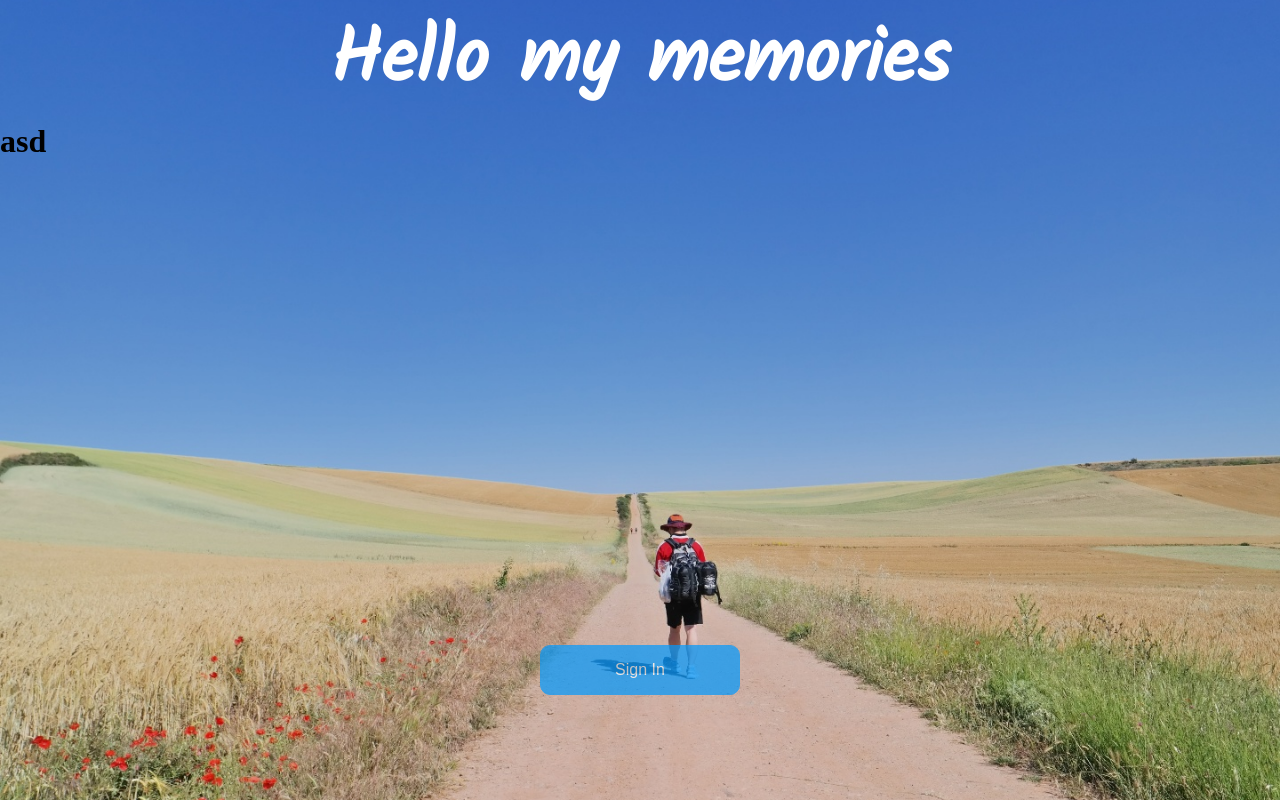
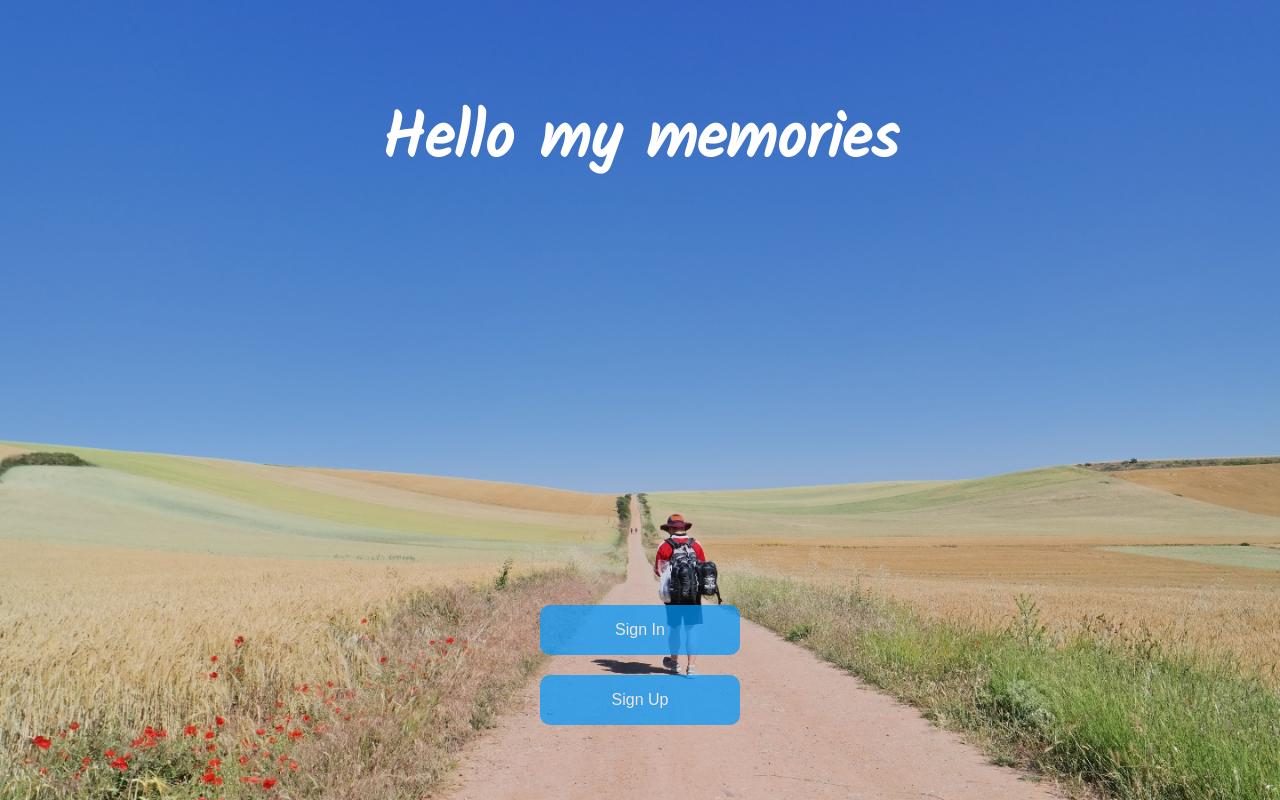
Before and after one commit to GiSeok-Hong/my_footprints_front, a React app: page / in a window 1280 px wide. Built offline with nearby package versions, Linux system fonts and the light colour scheme.

Commit message:
11/09 [기능]SignInBtn -> IndexBtn으로 변경 및 내용 추가

```diff
--- a/src/app.tsx
+++ b/src/app.tsx
@@ -10,7 +10,7 @@ const GlobalStyle = createGlobalStyle`
   }
 
 `
-// eslint-disable-next-line @typescript-eslint/explicit-module-boundary-types
+
 const App = () => {
   return (
     <>
--- /dev/null
+++ b/src/components/buttons/IndexBtn.tsx
@@ -0,0 +1,44 @@
+import React from 'react';
+import styled from 'styled-components';
+import { MAIN_PALETTE } from '../../styles/theme';
+
+const Button = styled.button`
+  /* 기본 모양 */
+  width:200px;
+  height:50px;
+  border-radius: 10px;
+  padding:15px;
+  cursor:pointer;
+  opacity:0.7;
+  border: none;
+  background-color: ${MAIN_PALETTE.MAIN_BLUE};
+
+  /* 폰트 관련 */
+  font-size: 1rem;
+  color: ${MAIN_PALETTE.MAIN_WHITE};
+
+  /* 위치 */
+  position:absolute;
+  left:50%;
+  transform:translate(-50%,-50%);
+  bottom: ${(props) => props.children === "Sign In" ? "120px" : "50px"};
+
+  &:hover {
+    background-color: ${MAIN_PALETTE.MAIN_WHITE};
+    color:${MAIN_PALETTE.MAIN_BLUE};
+  }
+`;
+
+type ButtonProps = {
+  btntype: string;
+}
+
+
+const IndexBtn = ({ btntype }:ButtonProps) => {
+  return (
+    <Button>{ btntype }</Button>
+  );
+};
+
+
+export default IndexBtn;
--- a/src/components/buttons/SignInBtn.tsx
+++ /dev/null
@@ -1,35 +0,0 @@
-import React from 'react';
-import styled from 'styled-components';
-import { MAIN_PALETTE } from '../../styles/theme';
-
-const Button = styled.button`
-  background-color: ${MAIN_PALETTE.MAIN_BLUE};
-  color: ${MAIN_PALETTE.MAIN_WHITE};
-  font-size: 1rem;
-  border: 1px solid ${MAIN_PALETTE.MAIN_BLUE};
-  border-radius: 10px;
-  width:200px;
-  height:50px;
-  padding:15px;
-  cursor:pointer;
-  position:absolute;
-  left:50%;
-  bottom:10%;
-  transform:translate(-50%,-50%);
-  opacity:0.7;
-
-  &:hover {
-    background-color: ${MAIN_PALETTE.MAIN_WHITE};
-    color:${MAIN_PALETTE.MAIN_BLUE};
-
-  }
-`;
-
-// eslint-disable-next-line @typescript-eslint/explicit-module-boundary-types
-const SignInBtn = () => {
-  return (
-    <Button>Sign In</Button>
-  );
-};
-
-export default SignInBtn;
--- a/src/pages/index.tsx
+++ b/src/pages/index.tsx
@@ -1,7 +1,7 @@
 import React from 'react';
 import styled from 'styled-components';
 import { MAIN_PALETTE } from '../styles/theme';
-import SignInBtn from '../components/buttons/SignInBtn';
+import IndexBtn from '../components/buttons/IndexBtn';
 
 
 // 첫 페이지
@@ -14,21 +14,23 @@ const Index = styled.div`
 
   &>h1 {
     color: ${MAIN_PALETTE.MAIN_WHITE};
-    font-size:6vw;
+    font-size:5vw;
     text-align:center;
     font-family: "Kalam";
+    position:absolute;
+    top:7vw;
+    left:50%;
+    transform:translateX(-50%);
   }
 `
 
-// eslint-disable-next-line @typescript-eslint/explicit-module-boundary-types
+
 const IndexPage = () => {
   return (
     <Index>
       <h1>Hello my memories</h1>
-      <div>
-        <h1>asd</h1>
-      </div>
-      <SignInBtn />
+      <IndexBtn btntype="Sign In" />
+      <IndexBtn btntype="Sign Up"/>
     </Index>
   );
 };
```
Also changed, not shown: .eslintrc.js.
